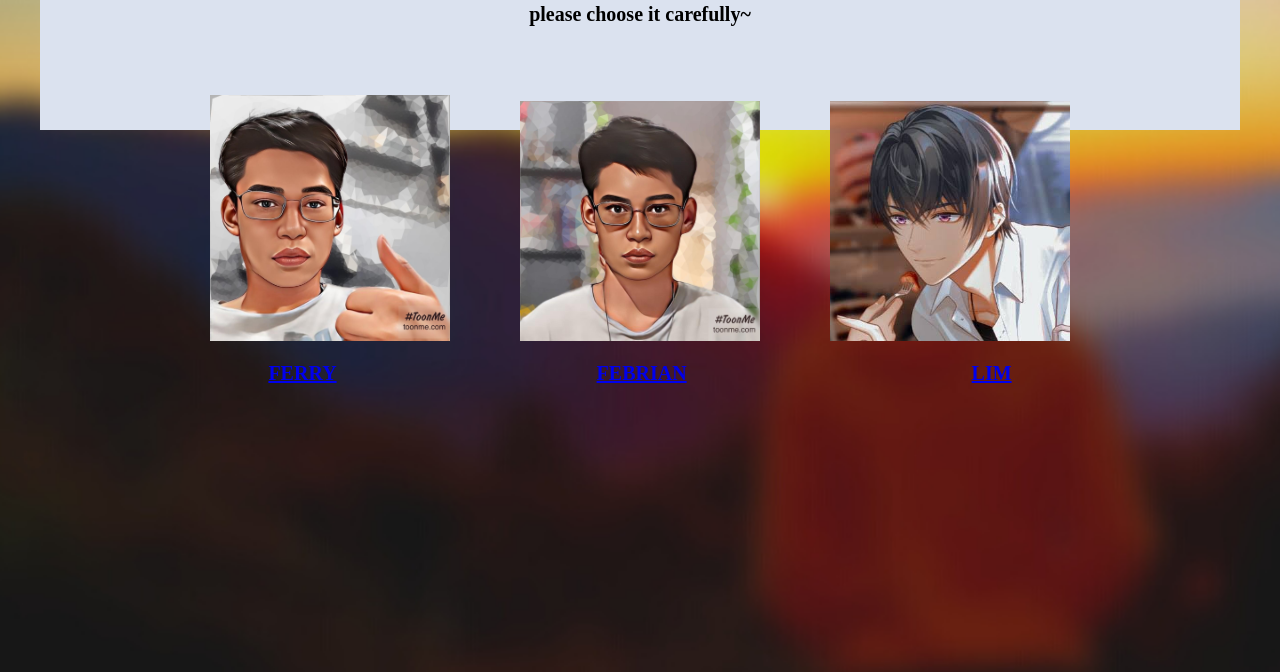
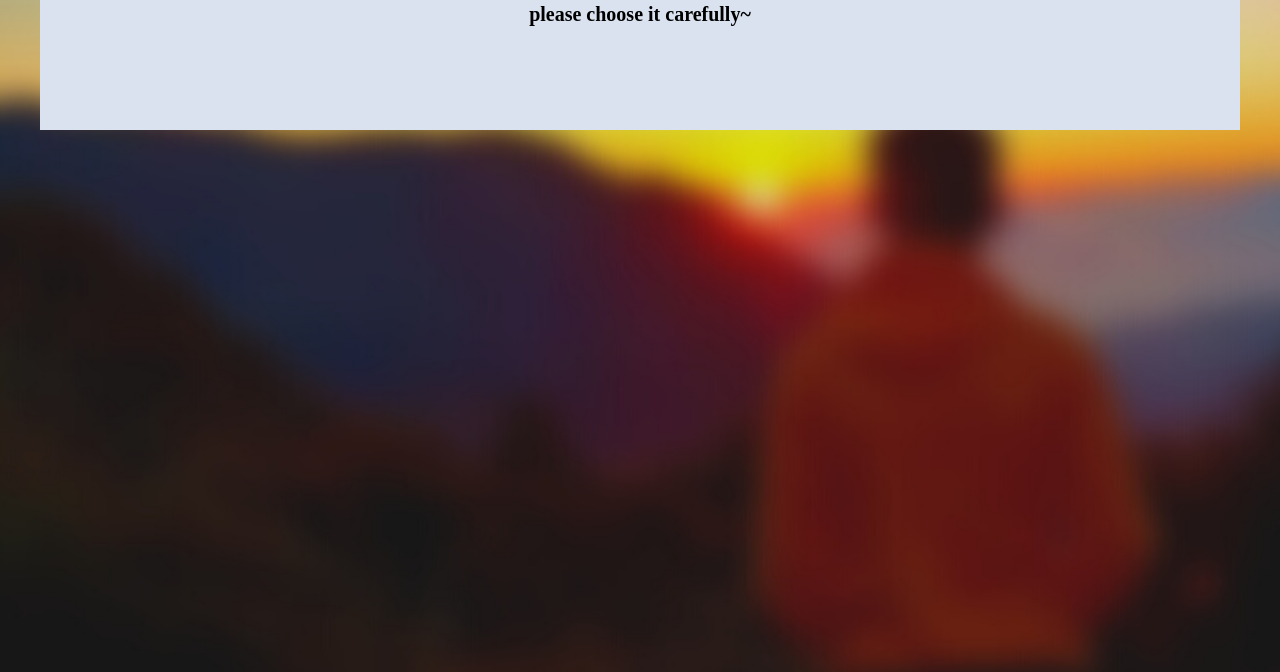
Before and after one commit to hyz16/mochi, a plain HTML site: page utama.html in a window 1280 px wide. Shown: the part 128-800 px from the top of the page. Drawn offline with Linux system fonts and the light colour scheme; files whose address does not match are found by name.

Commit message:
Update utama.html

```diff
--- a/utama.html
+++ b/utama.html
@@ -71,13 +71,6 @@
 	<br><br>
 	<h1>CHOOSE SECTION YOU WANT TO VISIT ! </h1>
 	<h2>please choose it carefully~</h2>
-<br>
-<br>
-<h2><img src="/assets/img/feri1.jpeg" width="20%"> &emsp;&emsp;&emsp; <img src="/assets/img/feri2.jpeg" width="20%"> &emsp;&emsp;&emsp; <img src="/assets/img/ius.jpeg" width="20%">
-<br>
-<h2><a href="ferry.html">FERRY</a>&emsp;&emsp;&emsp;&emsp;&emsp;&emsp;&emsp;&emsp;&emsp;&emsp;&emsp;&emsp;&emsp;<a href="febrian.html">FEBRIAN</a> &emsp;&emsp;&emsp;&emsp;&emsp;&emsp;&emsp;&emsp;&emsp;&emsp;&emsp;&emsp;&emsp;&emsp;<a href="lim.html">LIM</a>
-</h2>
-</div>
 
 </body>
 </html>
```
